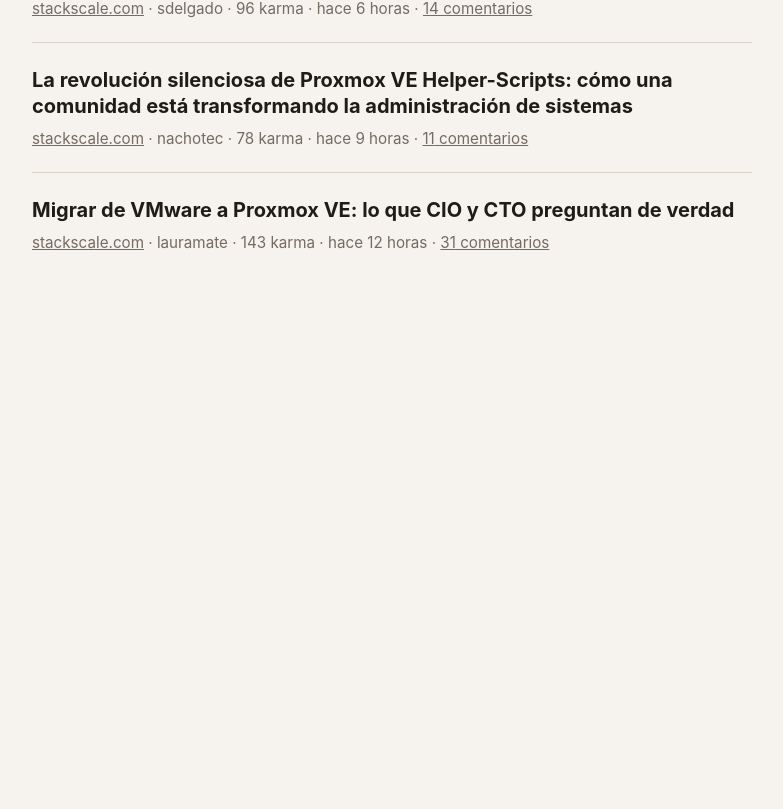
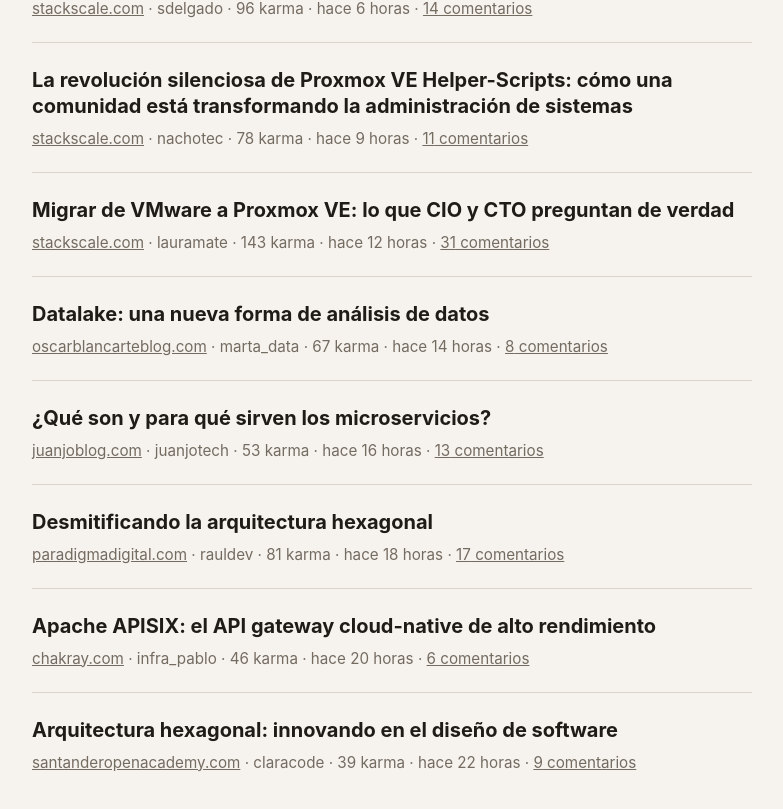
Before and after one commit to avanoldenbarneveld/discussion-platform, a React (Vite) app: page / in a window 1280 px wide. Shown: the part 449-1258 px from the top of the page, without its empty margins (248-1031 px from the left). Before the commit the page ends 800 px from the top, so only its background shows below. Built offline with nearby package versions, Linux system fonts and the light colour scheme.

Commit message:
feat: add new posts to the data source with relevant metadata

```diff
--- a/src/data/posts.js
+++ b/src/data/posts.js
@@ -59,4 +59,64 @@
       'Menos marketing y más fricción real: soporte, riesgos, equipo interno, compatibilidad y cuánto dolor operativo estás comprando al hacer el cambio.',
     commentCount: 31,
   },
+  {
+    id: 6,
+    title: 'Datalake: una nueva forma de análisis de datos',
+    url: 'https://www.oscarblancarteblog.com/2021/05/13/datalake-una-nueva-forma-de-analisis-de-datos/',
+    source: 'oscarblancarteblog.com',
+    author: 'marta_data',
+    karma: 67,
+    timeAgo: 'hace 14 horas',
+    context:
+      'Una introducción útil para aterrizar qué cambia realmente cuando una organización pasa de pensar en reporting clásico a pensar en plataformas de datos más flexibles.',
+    commentCount: 8,
+  },
+  {
+    id: 7,
+    title: '¿Qué son y para qué sirven los microservicios?',
+    url: 'https://juanjoblog.com/que-son-y-para-que-sirven-los-microservicios/',
+    source: 'juanjoblog.com',
+    author: 'juanjotech',
+    karma: 53,
+    timeAgo: 'hace 16 horas',
+    context:
+      'Más interesante por el debate que sigue abriendo que por la definición en sí: cuándo de verdad compensan y cuándo solo añaden complejidad antes de tiempo.',
+    commentCount: 13,
+  },
+  {
+    id: 8,
+    title: 'Desmitificando la arquitectura hexagonal',
+    url: 'https://www.paradigmadigital.com/dev/desmitificando-la-arquitectura-hexagonal/',
+    source: 'paradigmadigital.com',
+    author: 'rauldev',
+    karma: 81,
+    timeAgo: 'hace 18 horas',
+    context:
+      'Buen punto de partida para discutir qué parte de la arquitectura hexagonal aporta claridad de verdad y qué parte suele acabar convertida en ceremonia.',
+    commentCount: 17,
+  },
+  {
+    id: 9,
+    title: 'Apache APISIX: el API gateway cloud-native de alto rendimiento',
+    url: 'https://chakray.com/es/apache-apisix-el-api-gateway-cloud-native-de-alto-rendimiento/',
+    source: 'chakray.com',
+    author: 'infra_pablo',
+    karma: 46,
+    timeAgo: 'hace 20 horas',
+    context:
+      'Un tema útil si quieres comparar qué está pasando hoy en la capa de gateway frente a opciones más asentadas como Kong, NGINX o soluciones gestionadas.',
+    commentCount: 6,
+  },
+  {
+    id: 10,
+    title: 'Arquitectura hexagonal: innovando en el diseño de software',
+    url: 'https://www.santanderopenacademy.com/es/blog/arquitectura-hexagonal.html',
+    source: 'santanderopenacademy.com',
+    author: 'claracode',
+    karma: 39,
+    timeAgo: 'hace 22 horas',
+    context:
+      'Puede servir para contrastar cómo se explica la arquitectura hexagonal en contextos más divulgativos frente a enfoques más prácticos y menos idealizados.',
+    commentCount: 9,
+  },
 ]
```
